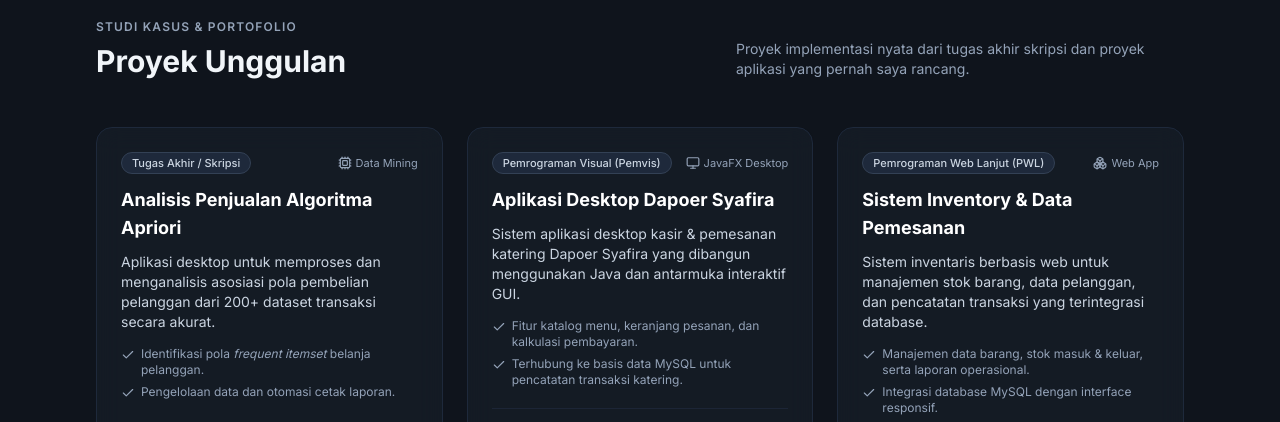
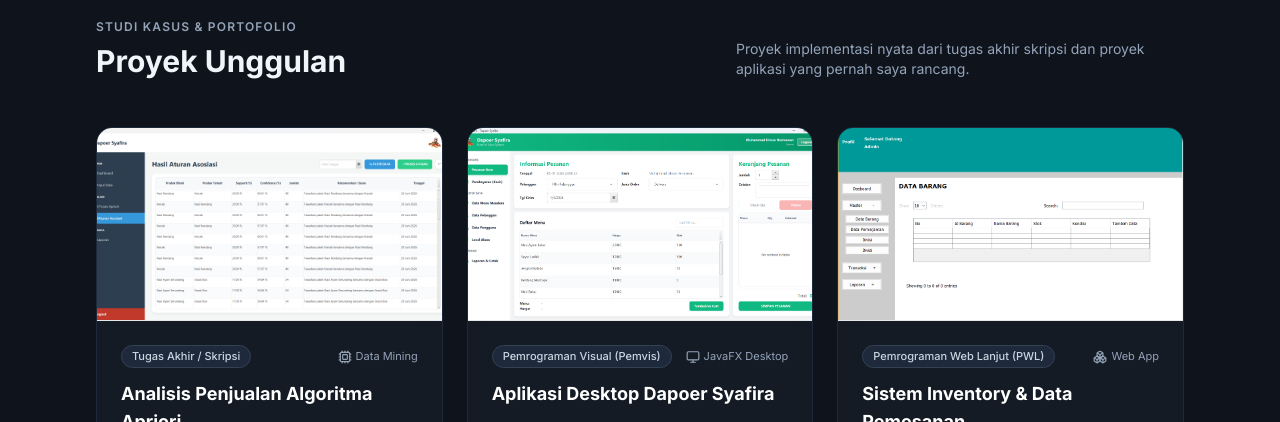
Before and after one commit to ridhorhmn/portofolio, a plain HTML site: page index.html in a window 1280 px wide. Shown: the part 3450-3872 px from the top of the page. Drawn offline with nearby package versions, Linux system fonts and the light colour scheme.

Commit message:
Tambahkan screenshot pada kartu proyek dan perjelas hasil pengujian 200 transaksi Apriori

```diff
--- a/index.html
+++ b/index.html
@@ -577,6 +577,10 @@
 
       <!-- Proyek 1: Tugas Akhir Apriori -->
       <div class="card-glass rounded-2xl overflow-hidden flex flex-col justify-between group border border-slate-800 hover:border-slate-600 transition-all duration-300">
+        <!-- Screenshot Proyek Apriori -->
+        <div class="relative w-full aspect-video bg-slate-950 overflow-hidden border-b border-slate-850">
+          <img src="assets/img/proyek-apriori.png" alt="Tampilan Hasil Aturan Asosiasi Algoritma Apriori" class="w-full h-full object-cover object-top group-hover:scale-105 transition-transform duration-300">
+        </div>
         <div class="p-6 flex-1 flex flex-col justify-between space-y-4">
           <div>
             <div class="flex items-center justify-between gap-2 mb-3">
@@ -594,17 +598,17 @@
             </h4>
 
             <p class="text-slate-300 text-xs sm:text-sm mt-2.5 leading-relaxed">
-              Aplikasi desktop untuk memproses dan menganalisis asosiasi pola pembelian pelanggan dari 200+ dataset transaksi secara akurat.
+              Aplikasi desktop untuk menganalisis 200 transaksi penjualan guna menemukan aturan asosiasi pola belanja menu dengan metrik support dan confidence.
             </p>
 
             <ul class="mt-3.5 space-y-1.5 text-xs text-slate-400">
               <li class="flex items-start gap-1.5">
                 <i data-lucide="check" class="w-3.5 h-3.5 text-slate-400 shrink-0 mt-0.5"></i>
-                <span>Identifikasi pola <em>frequent itemset</em> belanja pelanggan.</span>
+                <span>Menghasilkan aturan asosiasi pola menu (cth: Nasi Box Ayam Serundeng → Pepes Ikan dg confidence hingga 100%).</span>
               </li>
               <li class="flex items-start gap-1.5">
                 <i data-lucide="check" class="w-3.5 h-3.5 text-slate-400 shrink-0 mt-0.5"></i>
-                <span>Pengelolaan data dan otomasi cetak laporan.</span>
+                <span>Ekspor hasil analisis ke CSV dan otomasi cetak laporan PDF (JasperReports).</span>
               </li>
             </ul>
           </div>
@@ -625,6 +629,10 @@
 
       <!-- Proyek 2: Pemrograman Visual (Pemvis) - Dapoer Syafira -->
       <div class="card-glass rounded-2xl overflow-hidden flex flex-col justify-between group border border-slate-800 hover:border-slate-600 transition-all duration-300">
+        <!-- Screenshot Proyek Dapoer Syafira -->
+        <div class="relative w-full aspect-video bg-slate-950 overflow-hidden border-b border-slate-850">
+          <img src="assets/img/proyek-dapoer-syafira.png" alt="Tampilan Antarmuka Aplikasi Desktop Dapoer Syafira" class="w-full h-full object-cover object-top group-hover:scale-105 transition-transform duration-300">
+        </div>
         <div class="p-6 flex-1 flex flex-col justify-between space-y-4">
           <div>
             <div class="flex items-center justify-between gap-2 mb-3">
@@ -673,6 +681,10 @@
 
       <!-- Proyek 3: Aplikasi Inventory Berbasis Web -->
       <div class="card-glass rounded-2xl overflow-hidden flex flex-col justify-between group border border-slate-800 hover:border-slate-600 transition-all duration-300">
+        <!-- Screenshot Proyek Inventory -->
+        <div class="relative w-full aspect-video bg-slate-950 overflow-hidden border-b border-slate-850">
+          <img src="assets/img/proyek-inventory.png" alt="Tampilan Antarmuka Aplikasi Inventory Berbasis Web" class="w-full h-full object-cover object-top group-hover:scale-105 transition-transform duration-300">
+        </div>
         <div class="p-6 flex-1 flex flex-col justify-between space-y-4">
           <div>
             <div class="flex items-center justify-between gap-2 mb-3">
```
Also changed, not shown: assets/img/proyek-apriori.png (added), assets/img/proyek-dapoer-syafira.png (added), assets/img/proyek-inventory.png (added).
